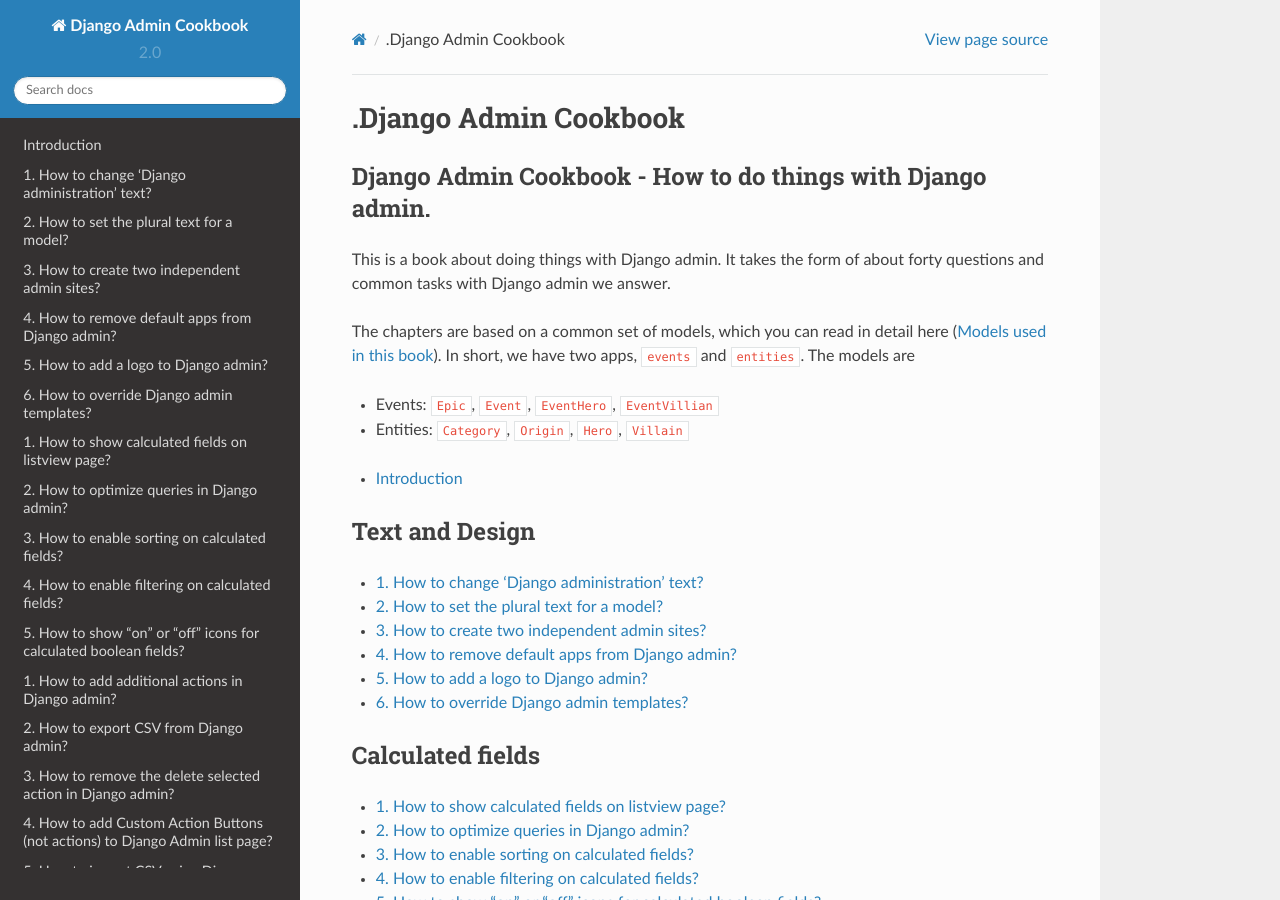
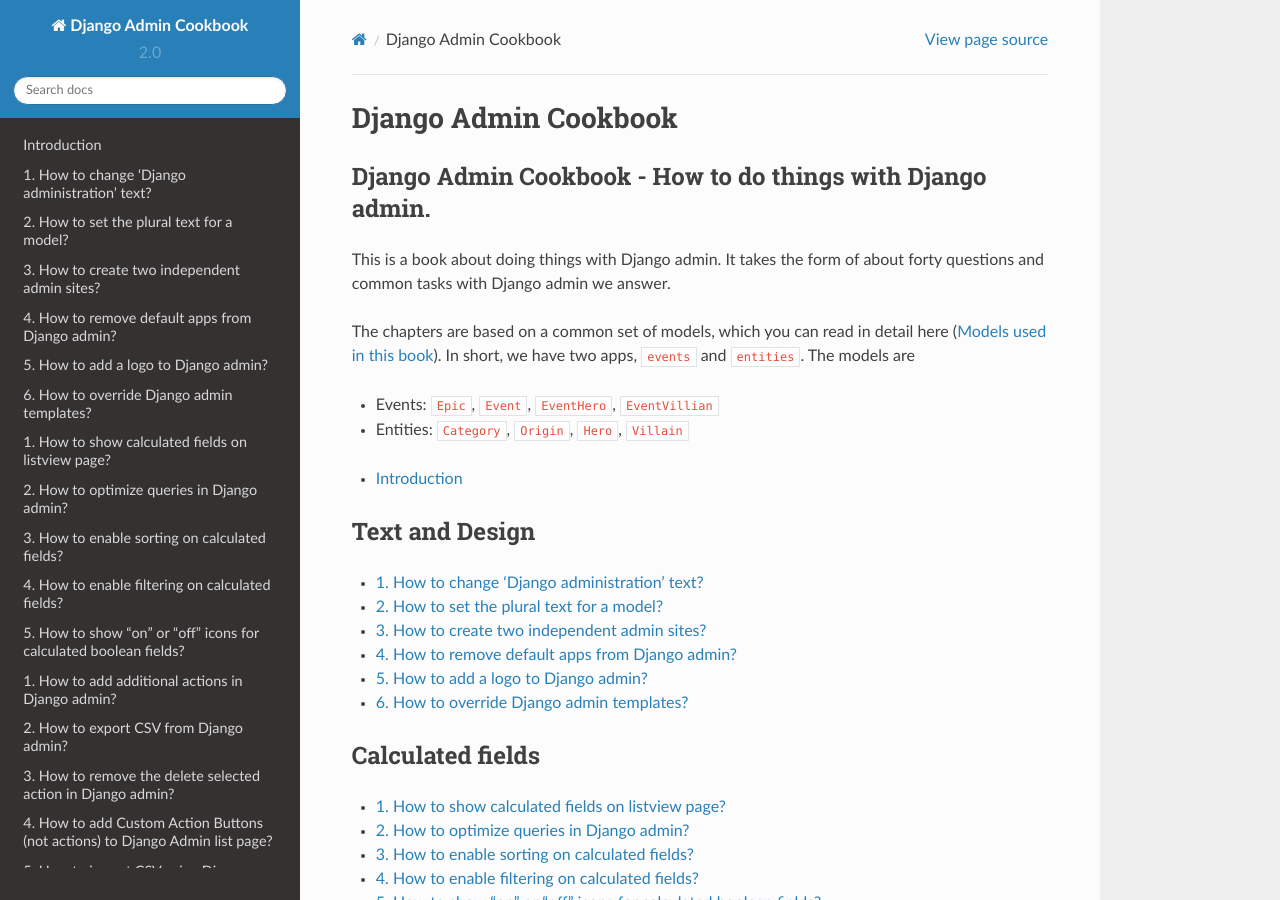
Before and after one commit to agiliq/django-admin-cookbook, a Sphinx documentation site: the page built from docs/index.rst, in a window 1280 px wide and 900 px high. Built offline with Sphinx 7.4.7 and the Read the Docs theme 2.0.0, drawn with Linux system fonts in a browser that asks for light colours.

Commit message:
removed dot from the title of the page

```diff
--- a/docs/index.rst
+++ b/docs/index.rst
@@ -1,4 +1,4 @@
-.Django Admin Cookbook
+Django Admin Cookbook
 ===========================================================
 
 Django Admin Cookbook - How to do things with Django admin.
```
